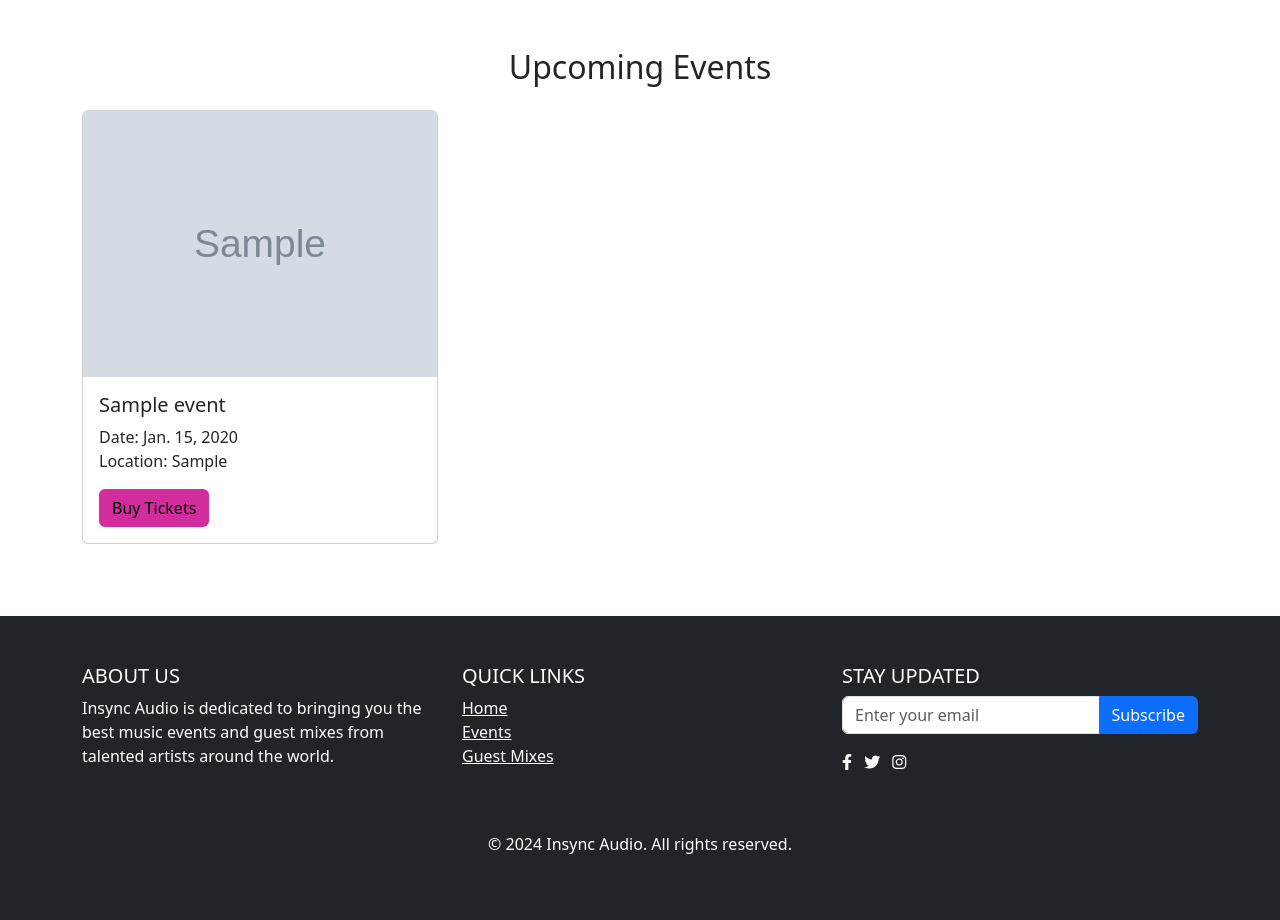
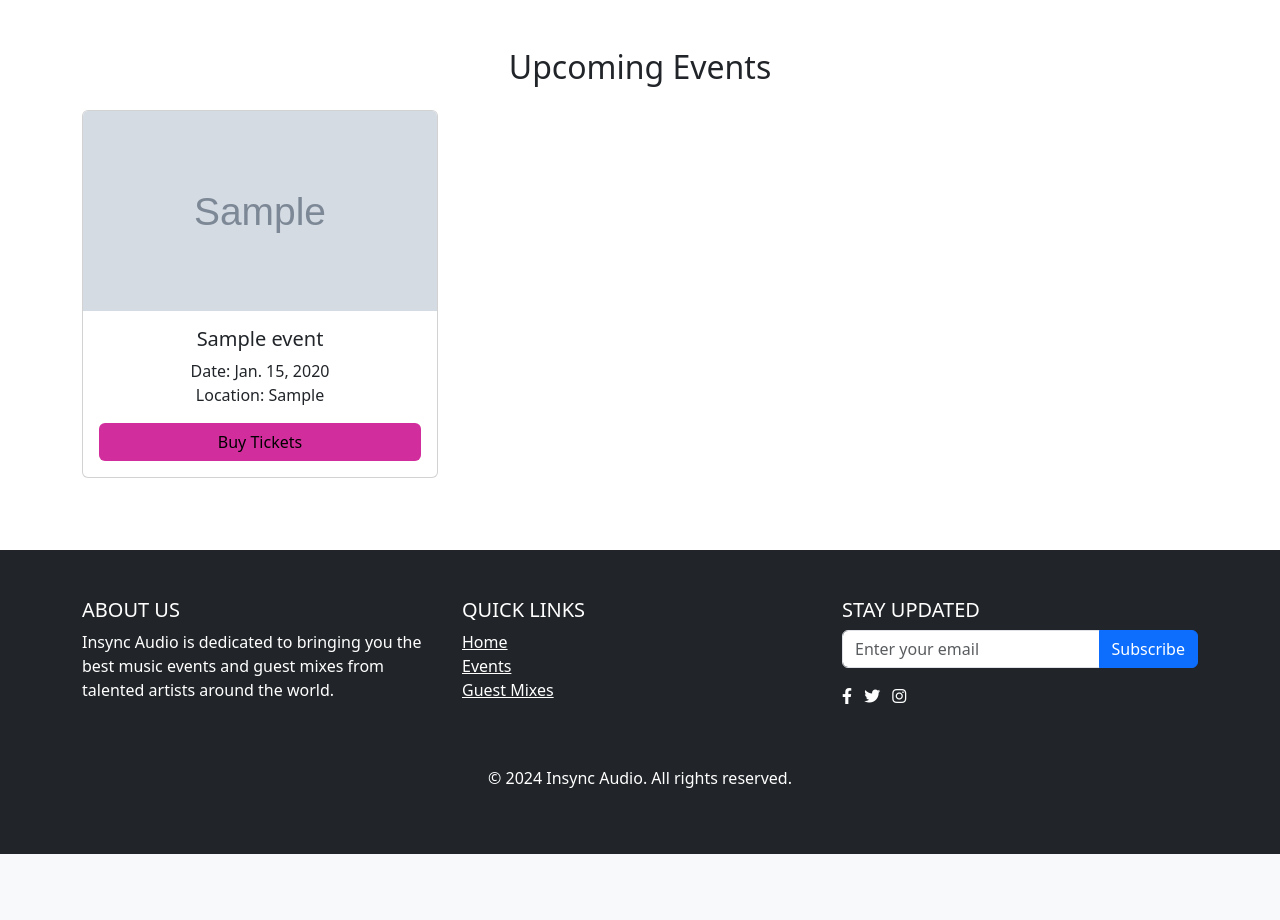
Before and after one commit to Rayet01/InSync-Audio, a Django app: page /events/ in a window 1280 px wide. Shown: the part 126-1046 px from the top of the page. After the commit the page ends 980 px from the top, so only its background shows below. Run offline with Django 4.2, Linux system fonts and the light colour scheme; tables that the repository leaves empty hold one stand-in row (values such as "Sample post"); grey boxes marked "Sample" are stand-in pictures.

Commit message:
Update event listing cards style

```diff
--- a/events/templates/events/event_list.html
+++ b/events/templates/events/event_list.html
@@ -23,14 +23,14 @@
               />
             {% endif %}
             <div class="card-body">
-              <h5 class="card-title">{{ event.title }}</h5>
-              <p class="card-text">
+              <h5 class="card-title text-center">{{ event.title }}</h5>
+              <p class="card-text text-center">
                 Date: {{ event.date }}<br />
                 Location: {{ event.location }}
               </p>
               <a
                 href="{{ event.ticket_link }}"
-                class="btn btn"
+                class="btn btn d-flex justify-content-center"
                 style="background-color: #d12d9c; color: black"
                 target="_blank"
                 rel="noopener noreferrer"
@@ -44,4 +44,15 @@
     </div>
   </div>
 </section>
+{% block extra_styles %}
+<style>
+  .card-img-top {
+    width: 100%;
+    height: 200px;
+    object-fit: cover;
+    object-position: center;
+    display: block;
+}
+</style>
 {% endblock %}
+{% endblock %}
```
